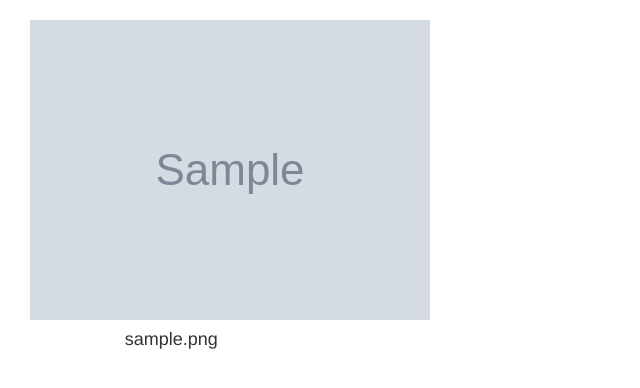
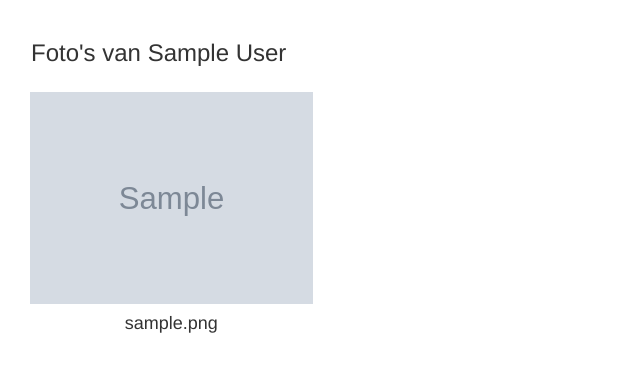
Before and after one commit to acaciawater/peilstok, a Django app: page /photos/1 in a window 1280 px wide. Shown: the part 32-420 px from the top of the page, without its empty margins (0-640 px from the left). Run offline with Django 3.2, Linux system fonts and the light colour scheme; a user stored in the database is signed in; tables that the repository leaves empty hold one stand-in row (values such as "Sample post"); grey boxes marked "Sample" are stand-in pictures; parts of the project's set-up code (start-up, migrations or seed data) failed here and were passed over; some libraries are stand-ins or nearby versions.

Commit message:
layout photos improved

```diff
--- a/peil/peil/templates/peil/photos.html
+++ b/peil/peil/templates/peil/photos.html
@@ -1,6 +1,6 @@
 {% extends 'peil/base.html' %}
 {% load thumbnail %}
-{% block title %}Device {{object}}{% endblock %}
+{% block title %}Fotos {{object}}{% endblock %}
 {% block style %}
 {{block.super}}
 <style>
@@ -8,6 +8,9 @@ div a img {
 	padding-top: 16px;
 	width: 100%;
 	height: auto;
+}
+h3 {
+	padding-left:16px;
 }
 </style>
 {% endblock %}
@@ -28,14 +31,15 @@ div a img {
 {% endblock %}
 {% block content %}
 <div class="container-fluid">
+<div class="row-fluid"><h3 class="text-left">Foto's van {{object}}</h3></div>
 <div class="row-fluid">
 {% for photo in object.photo_set.all %}
 {% if forloop.counter|divisibleby:4 %}
 </div><div class="row-fluid">
 {% endif %}
 <div class="col-md-3">
-{% thumbnail photo.photo "400" as im %}
-    <img src="{{ im.url }}"></img>
+{% thumbnail photo.photo "320" crop="center" as im %}
+<a href="{{photo.photo.url}}"><img src="{{ im.url }}"></img></a>
 {% empty %}
 <p class="text-center bg-warning">No image</p>
 {% endthumbnail %}
```
